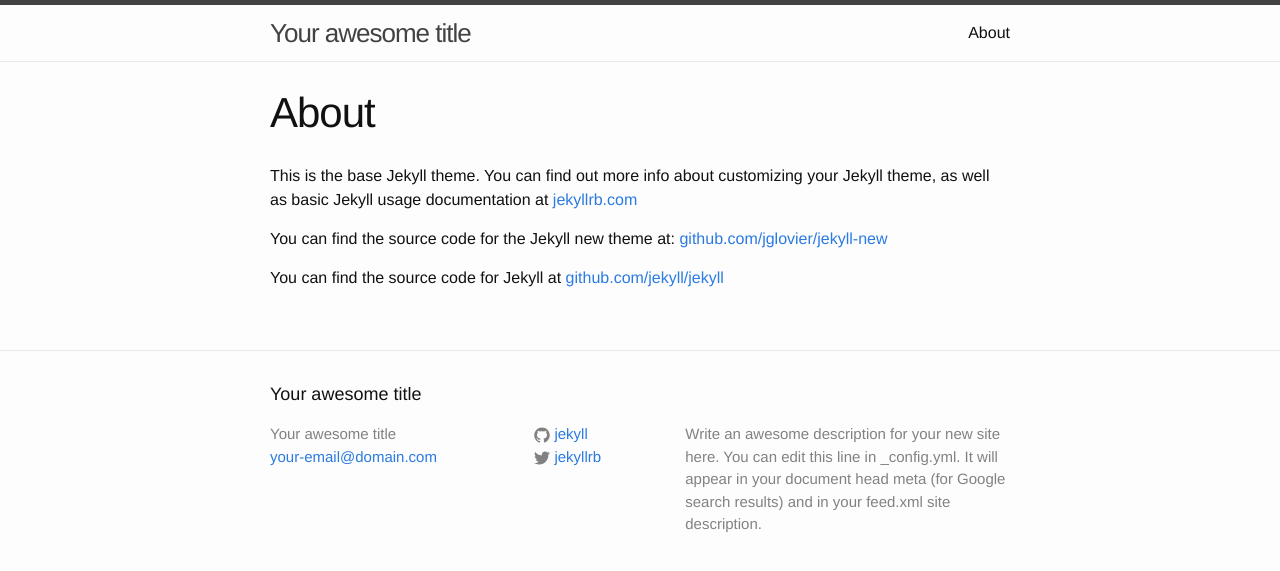
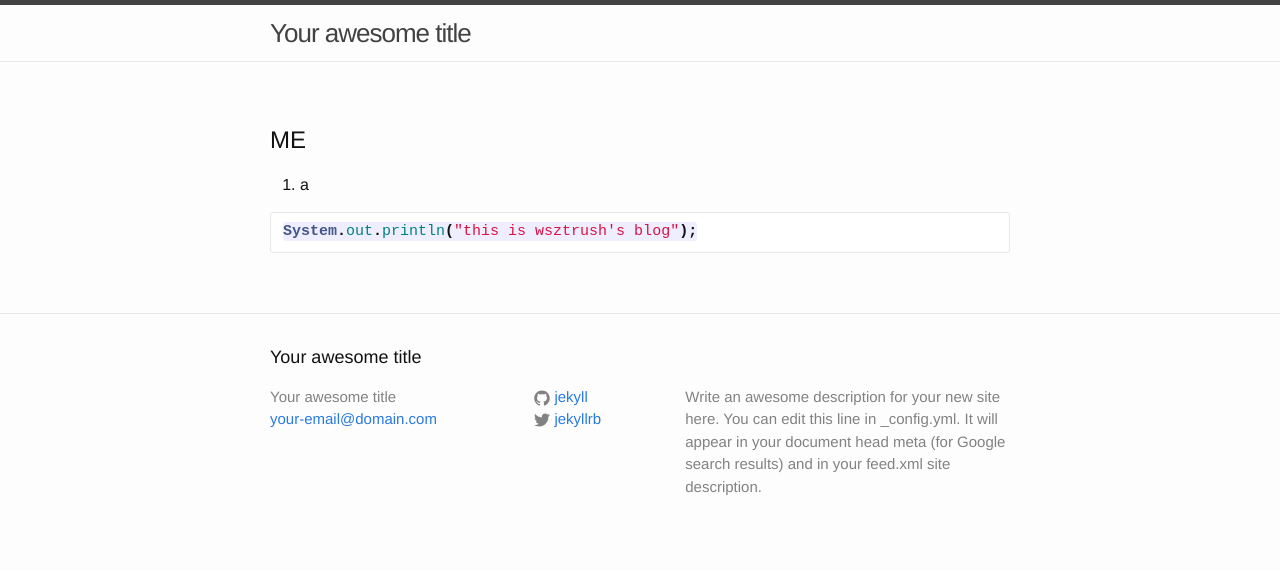
Before and after one commit to wsztrush/wsztrush.github.io, a Jekyll site: the page built from about.md, in a window 1280 px wide. Shown: the top 571 px of the page. Built offline with Jekyll 4.4.1, drawn with Linux system fonts in a browser that asks for light colours.

Commit message:
test code

````diff
--- a/about.md
+++ b/about.md
@@ -1,11 +1,15 @@
 ---
 layout: page
-title: About
 permalink: /about/
 ---
 
-This is the base Jekyll theme. You can find out more info about customizing your Jekyll theme, as well as basic Jekyll usage documentation at [jekyllrb.com](http://jekyllrb.com/)
+# ME
 
-You can find the source code for the Jekyll new theme at: [github.com/jglovier/jekyll-new](https://github.com/jglovier/jekyll-new)
+1. a
 
-You can find the source code for Jekyll at [github.com/jekyll/jekyll](https://github.com/jekyll/jekyll)
+
+
+
+```java
+System.out.println("this is wsztrush's blog");
+```
````
Also changed, not shown: 4 other files.
